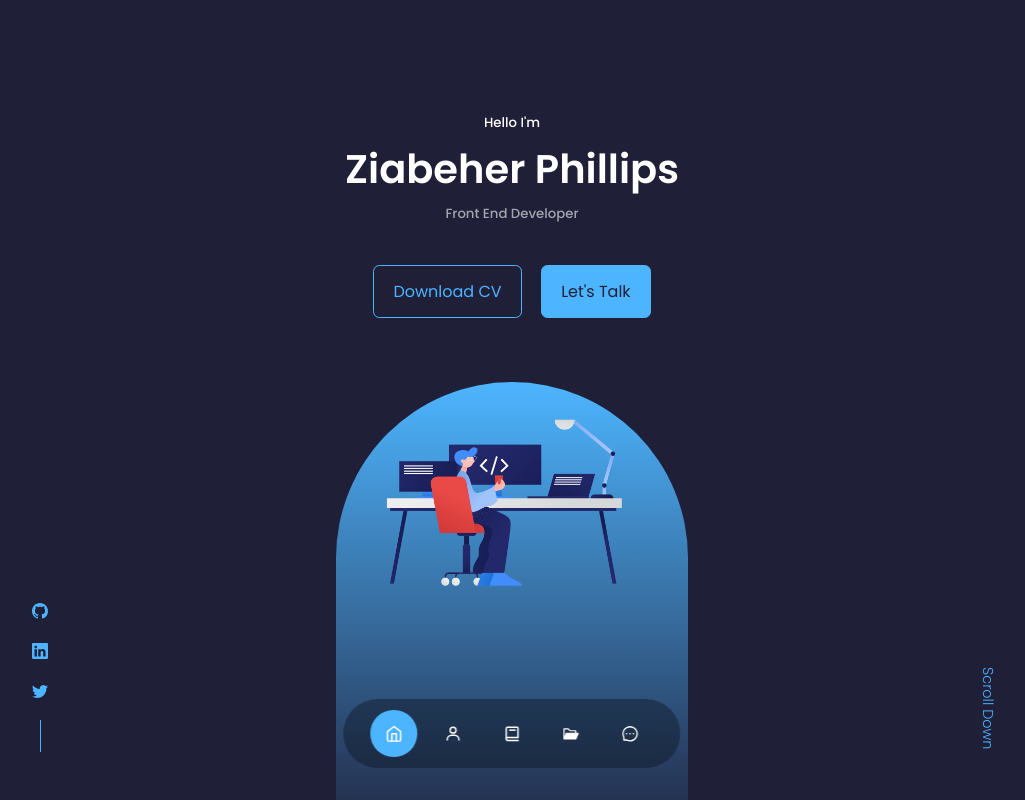
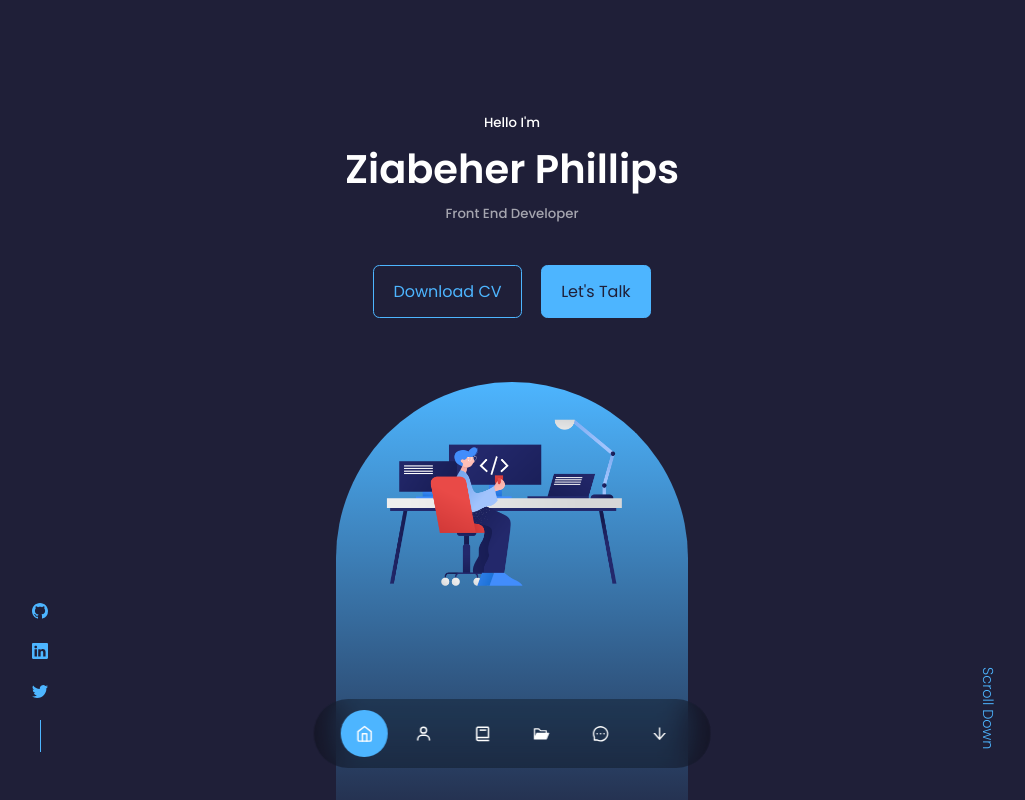
Before and after one commit to Zabzx/React-Portfolio, a React (Create React App) app: page / in a window 1280 px wide. Shown: the top 800 px of the page, without its empty margins (128-1153 px from the left). Built offline with nearby package versions, Linux system fonts and the light colour scheme.

Commit message:
added footer select in nav component

```diff
--- a/src/components/footer/Footer.jsx
+++ b/src/components/footer/Footer.jsx
@@ -6,7 +6,7 @@ import {BsGithub} from 'react-icons/bs'
 
 const Footer = () => {
   return (
-    <footer>
+    <footer id="footer">
       <a href="" className="footer__logo">Ziabeher Phillips</a>
 
       <ul className="permalinks">
--- a/src/components/nav/Nav.jsx
+++ b/src/components/nav/Nav.jsx
@@ -6,6 +6,7 @@ import {BiUser} from 'react-icons/bi'
 import {BiBook} from 'react-icons/bi'
 import {AiFillFolderOpen} from 'react-icons/ai'
 import {AiOutlineMessage} from 'react-icons/ai'
+import {AiOutlineArrowDown} from 'react-icons/ai'
 
 const Nav = () => {
   const [activeNav, setActiveNav] = useState('#')
@@ -17,6 +18,7 @@ const Nav = () => {
       <a href="#experience" onClick={() => setActiveNav('#experience')} className={activeNav === '#experience' ? 'active' : ''}><BiBook/></a>
       <a href="#portfolio" onClick={() => setActiveNav('#portfolio')} className={activeNav === '#portfolio' ? 'active' : ''}><AiFillFolderOpen/></a>
       <a href="#contact" onClick={() => setActiveNav('#contact')} className={activeNav === '#contact' ? 'active' : ''}><AiOutlineMessage/></a>
+      <a href="#footer" onClick={() => setActiveNav('#footer')} className={activeNav === '#footer' ? 'active' : ''}><AiOutlineArrowDown/></a>
     </nav>
   )
 }
```
